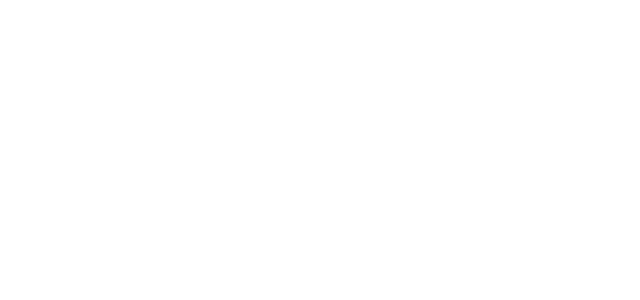
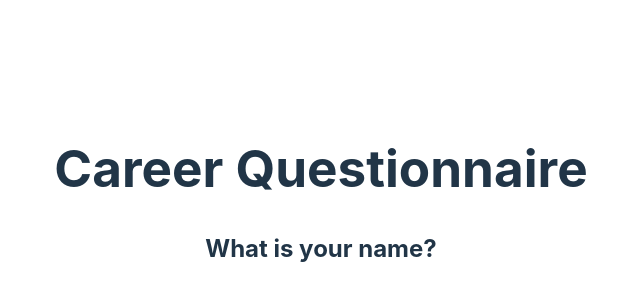
Before and after one commit to blackwakhu/career_picker, a React (Vite) app: page / in a window 1280 px wide. Shown: the part 204-504 px from the top of the page, without its empty margins (319-959 px from the left). Built offline with nearby package versions, Linux system fonts and the light colour scheme.

Commit message:
added namestr

```diff
--- a/src/App.jsx
+++ b/src/App.jsx
@@ -5,10 +5,19 @@
 
 function App() {
   const [count, setCount] = useState(0)
+  const [namestr, setNamestr] = useState("What is your name?")
 
   return (
     <>
-
+      <div>
+        <h1>Career Questionnaire</h1>
+      </div>
+      <div>
+        <h2>{namestr}</h2>
+        <div></div>
+        <div></div>
+        <div></div>
+      </div>
     </>
   )
 }
```
